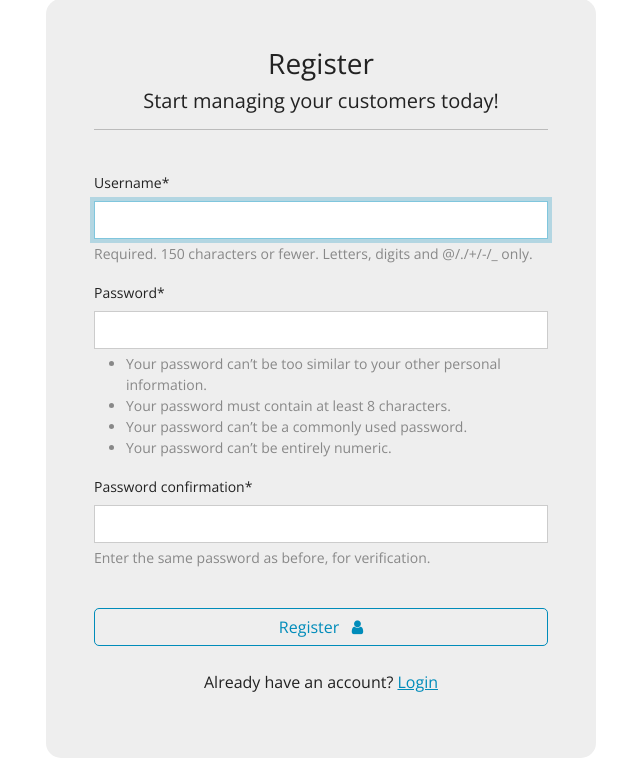
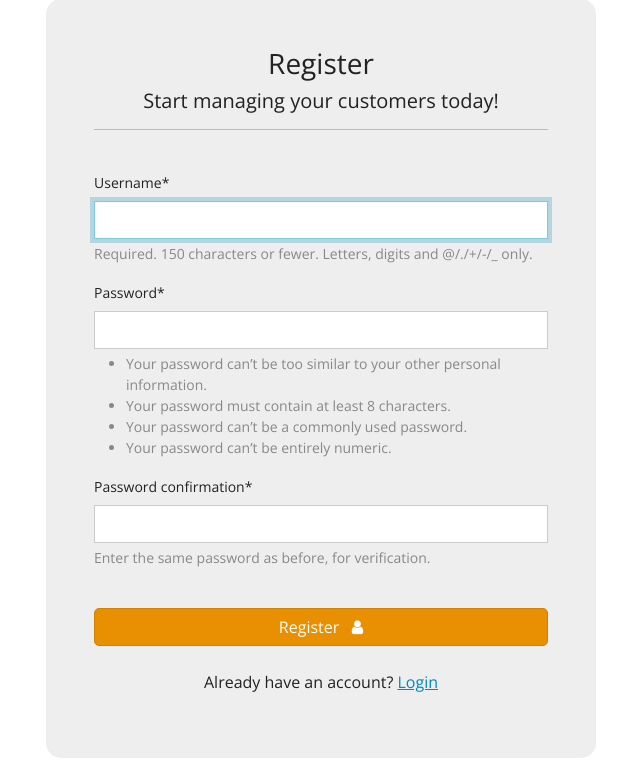
Before and after one commit to waxx567/django-practice, a Django app: page /register/ in a window 1280 px wide. Shown: the part 81-863 px from the top of the page, without its empty margins (319-959 px from the left). Run offline with Django 5.2, Linux system fonts and the light colour scheme; some libraries are stand-ins or nearby versions.

Commit message:
Update register.html

```diff
--- a/crm/webapp/templates/webapp/register.html
+++ b/crm/webapp/templates/webapp/register.html
@@ -23,7 +23,7 @@
                 {{form|crispy}}
                 <br>
 
-                <button type="submit" class="btn btn100 btn-outline-primary"><strong>Register</strong> &nbsp; <i class="fa fa-user"></i></button>
+                <button type="submit" class="btn btn100 btn-warning"><strong>Register</strong> &nbsp; <i class="fa fa-user"></i></button>
             </form>
             <br>
 
```
